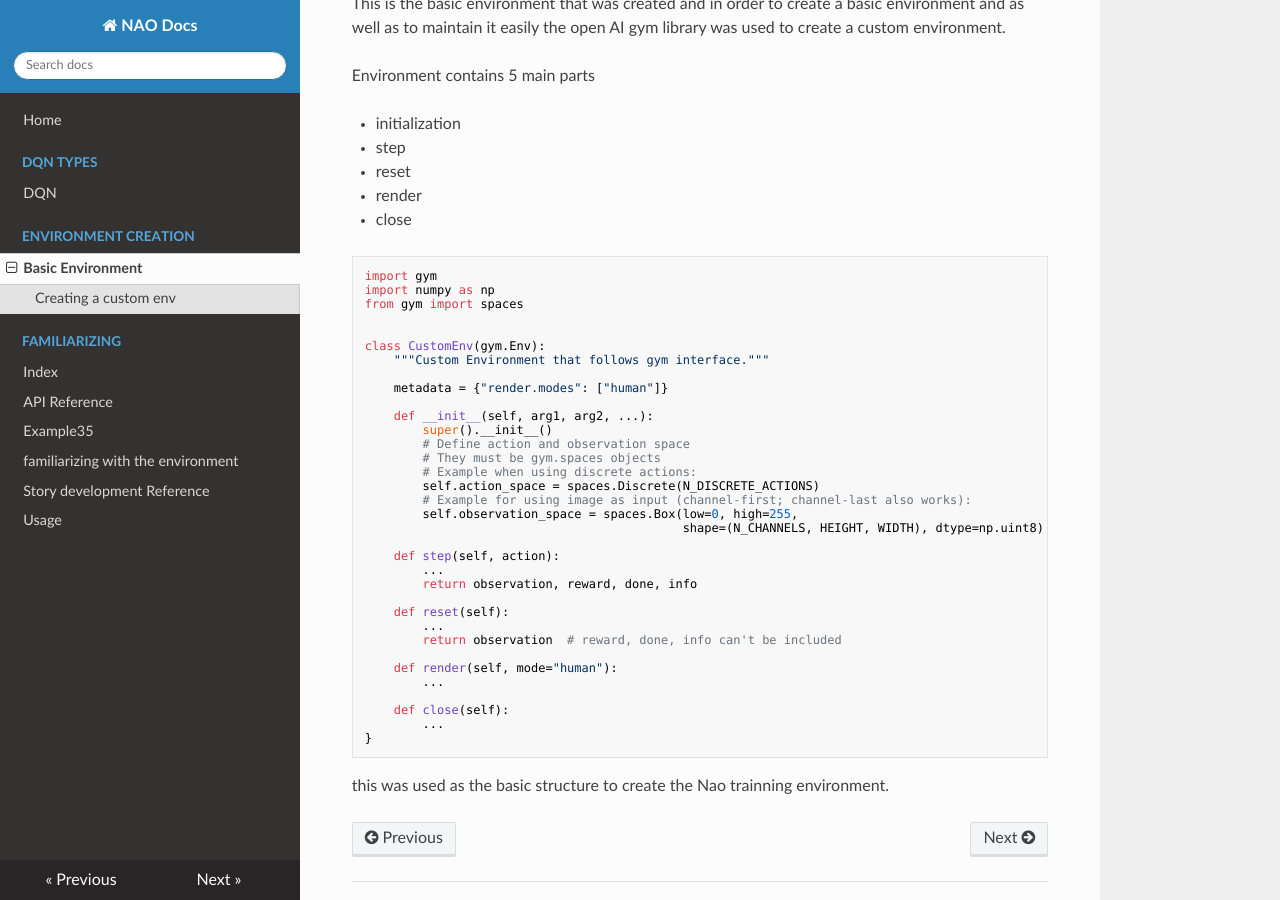
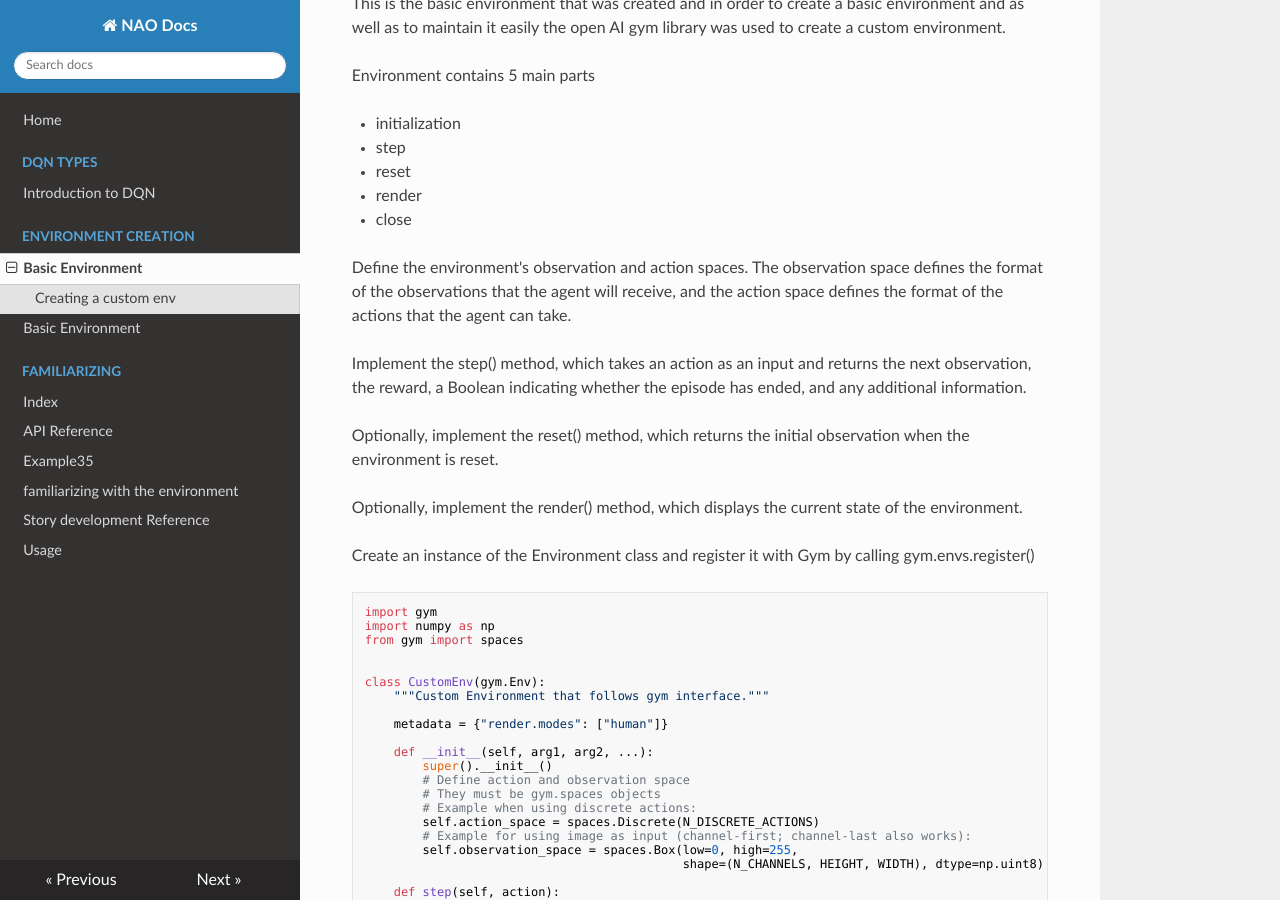
Before and after one commit to hasithz/Nao_doc, an MkDocs documentation site: the page built from docs/Environment creation/environment 1.md, in a window 1280 px wide and 900 px high, scrolled down 296 px. Built offline with MkDocs 1.6.1, drawn with Linux system fonts in a browser that asks for light colours; nearby versions of some CDN libraries.

````diff
--- a/docs/DQN types/index.md
+++ b/docs/DQN types/index.md
@@ -1,4 +1,4 @@
-# DQN
+# Introduction to DQN
 
 DQN (Deep Q-Network) is a type of neural network architecture used for solving reinforcement learning tasks. It combines a traditional Q-learning algorithm with a deep neural network, allowing the model to learn from high-dimensional sensory input. DQNs have been used to achieve state-of-the-art performance on a wide range of Atari games and are a popular choice for training agents in various simulated environments. An important extension of DQN is the Double DQN, which is used to reduce the over-estimation of action values.
 
--- a/docs/Environment creation/environment 1.md
+++ b/docs/Environment creation/environment 1.md
@@ -15,6 +15,18 @@ Environment contains 5 main parts
 - reset
 - render
 - close
+
+
+Define the environment's observation and action spaces. The observation space defines the format of the observations that the agent will receive, and the action space defines the format of the actions that the agent can take.
+
+Implement the step() method, which takes an action as an input and returns the next observation, the reward, a Boolean indicating whether the episode has ended, and any additional information.
+
+Optionally, implement the reset() method, which returns the initial observation when the environment is reset.
+
+Optionally, implement the render() method, which displays the current state of the environment.
+
+Create an instance of the Environment class and register it with Gym by calling gym.envs.register()
+
 
 ```python
 import gym
````
Also changed, not shown: docs/Environment creation/environment 2.md (added, +34 -0 lines).
